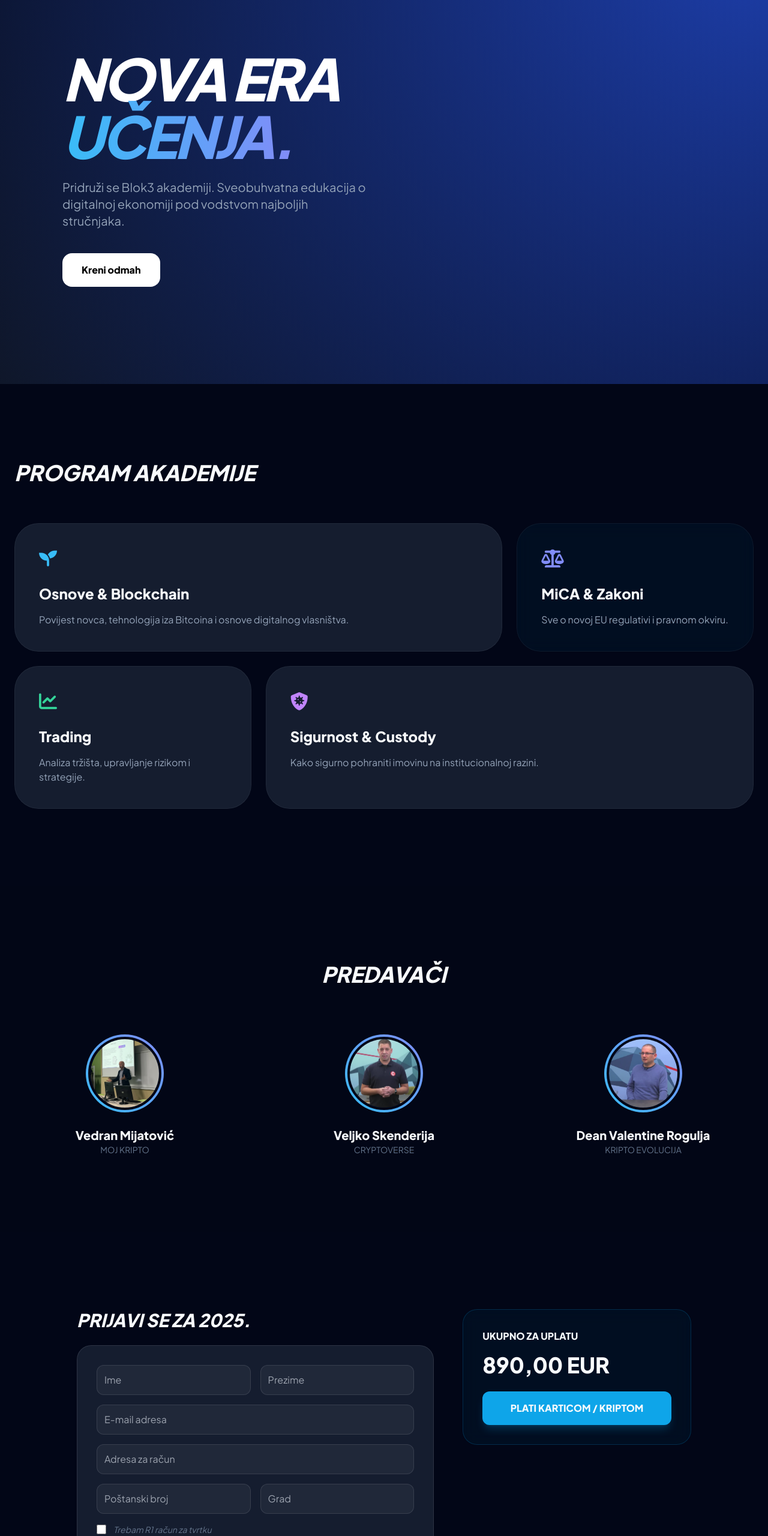
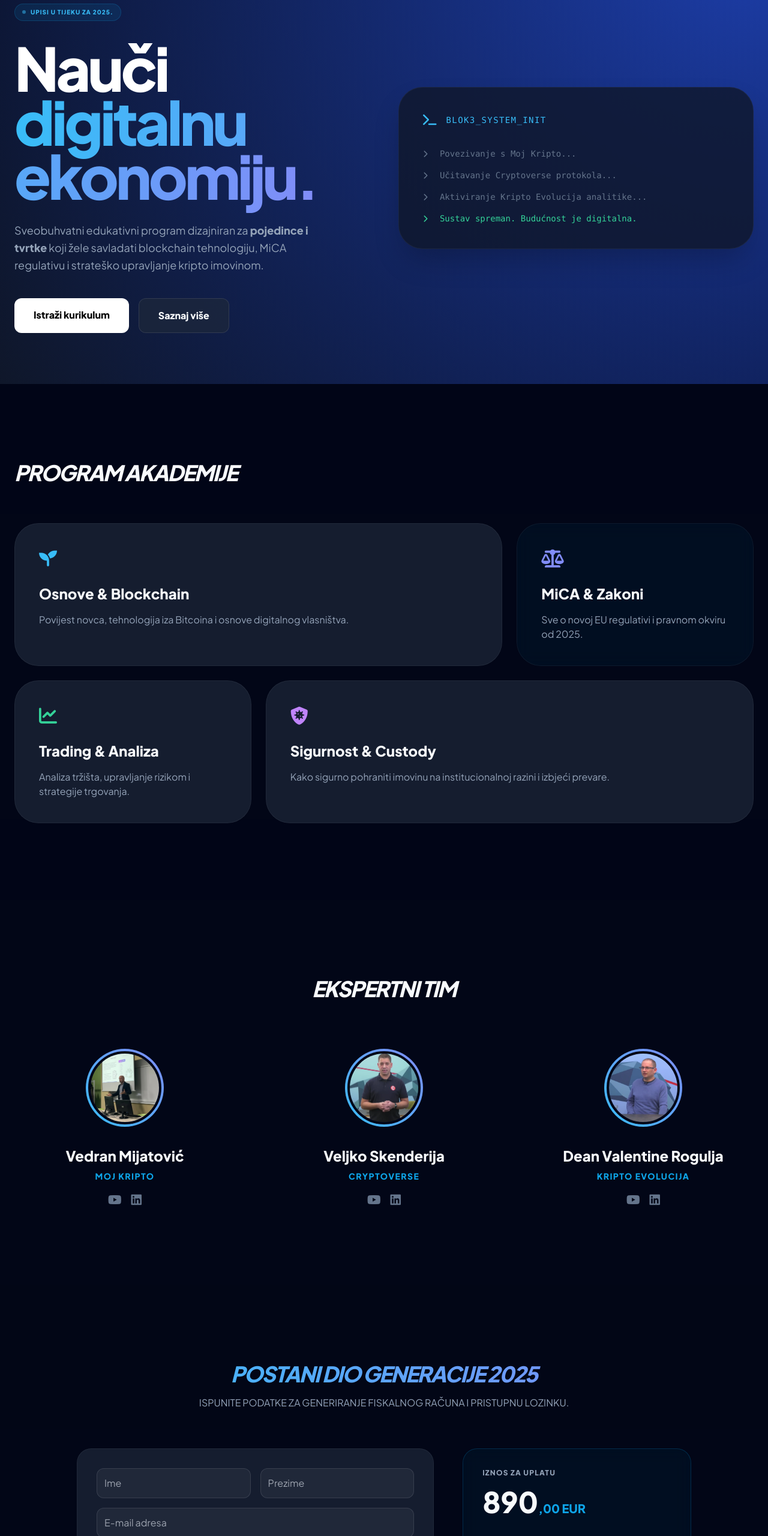
Before and after one commit to Cubicus55/Blok3, a plain HTML site: page index.html in a window 1280 px wide. Shown: the part 160-2720 px from the top of the page at 60% size. Drawn offline with nearby package versions, Linux system fonts and the light colour scheme.

Commit message:
Update index.html
novo

```diff
--- a/index.html
+++ b/index.html
@@ -19,6 +19,7 @@
         .input-field { background: rgba(255,255,255,0.05); border: 1px solid rgba(255,255,255,0.1); padding: 12px; border-radius: 12px; width: 100%; color: white; transition: 0.3s; }
         .input-field:focus { border-color: #38bdf8; outline: none; background: rgba(255,255,255,0.1); }
         .modal-overlay { display: none; position: fixed; inset: 0; background: rgba(0,0,0,0.95); z-index: 100; align-items: center; justify-content: center; padding: 20px; }
+        .terminal-bg { background: rgba(15, 23, 42, 0.8); border: 1px solid rgba(255, 255, 255, 0.05); }
     </style>
 </head>
 <body>
@@ -41,31 +42,51 @@
                 <span class="text-xl font-extrabold tracking-tighter uppercase">Blok<span class="text-sky-400">3</span></span>
             </div>
             <div class="hidden md:flex gap-8 text-xs font-bold uppercase tracking-widest text-slate-400">
-                <a href="#kurikulum" class="hover:text-white transition">Program</a>
+                <a href="#o-programu" class="hover:text-white transition">O Programu</a>
+                <a href="#kurikulum" class="hover:text-white transition">Kurikulum</a>
                 <a href="#predavaci" class="hover:text-white transition">Predavači</a>
-                <a href="#upis" class="text-sky-400 font-black">Upis 2025</a>
             </div>
-            <a href="#upis" class="bg-sky-500 hover:bg-sky-400 text-white px-5 py-2 rounded-xl text-sm font-bold transition">Kupi Tečaj</a>
+            <a href="#upis" class="bg-sky-500 hover:bg-sky-400 text-white px-6 py-2 rounded-xl text-sm font-bold transition shadow-lg shadow-sky-500/20">Prijavi se</a>
         </div>
     </nav>
 
     <header class="min-h-screen hero-gradient flex items-center px-6 pt-20">
         <div class="max-w-7xl mx-auto grid lg:grid-cols-2 gap-12 items-center">
             <div>
-                <h1 class="text-6xl md:text-8xl font-black mb-6 leading-[0.85] tracking-tighter text-white uppercase italic">
-                    Nova era <br> <span class="text-gradient">učenja.</span>
+                <div class="inline-flex items-center gap-2 bg-sky-500/10 border border-sky-500/20 text-sky-400 px-3 py-1.5 rounded-full text-[10px] font-bold mb-8 uppercase tracking-widest">
+                    <span class="w-1.5 h-1.5 rounded-full bg-sky-400 animate-pulse"></span> Upisi u tijeku za 2025.
+                </div>
+                <h1 class="text-7xl md:text-[100px] font-black mb-8 leading-[0.9] tracking-tighter text-white">
+                    Nauči <br> <span class="text-gradient">digitalnu ekonomiju.</span>
                 </h1>
-                <p class="text-xl text-slate-400 mb-10 max-w-lg">Pridruži se Blok3 akademiji. Sveobuhvatna edukacija o digitalnoj ekonomiji pod vodstvom najboljih stručnjaka.</p>
-                <div class="flex gap-4">
-                    <a href="#upis" class="bg-white text-black px-8 py-4 rounded-2xl font-black hover:bg-sky-400 transition">Kreni odmah</a>
+                <p class="text-lg text-slate-400 mb-10 max-w-lg leading-relaxed">
+                    Sveobuhvatni edukativni program dizajniran za <strong>pojedince i tvrtke</strong> koji žele savladati blockchain tehnologiju, MiCA regulativu i strateško upravljanje kripto imovinom.
+                </p>
+                <div class="flex flex-wrap gap-4">
+                    <a href="#kurikulum" class="bg-white text-black px-8 py-4 rounded-xl font-bold hover:bg-sky-400 hover:text-white transition duration-300">Istraži kurikulum</a>
+                    <button onclick="showLegal('terms')" class="glass px-8 py-4 rounded-xl font-bold hover:bg-white/5 transition">Saznaj više</button>
+                </div>
+            </div>
+            <div class="hidden lg:block">
+                <div class="terminal-bg p-10 rounded-[2.5rem] shadow-2xl relative overflow-hidden">
+                    <div class="flex items-center gap-4 mb-8">
+                        <i class="fas fa-terminal text-sky-400 text-xl"></i>
+                        <code class="text-sky-400 font-mono text-sm tracking-widest uppercase">Blok3_System_Init</code>
+                    </div>
+                    <div class="space-y-4 font-mono text-sm">
+                        <p class="text-slate-500"><i class="fas fa-chevron-right mr-3 text-xs"></i> Povezivanje s Moj Kripto...</p>
+                        <p class="text-slate-500"><i class="fas fa-chevron-right mr-3 text-xs"></i> Učitavanje Cryptoverse protokola...</p>
+                        <p class="text-slate-500"><i class="fas fa-chevron-right mr-3 text-xs"></i> Aktiviranje Kripto Evolucija analitike...</p>
+                        <p class="text-emerald-400 mt-6"><i class="fas fa-chevron-right mr-3 text-xs"></i> Sustav spreman. Budućnost je digitalna.</p>
+                    </div>
                 </div>
             </div>
         </div>
     </header>
 
-    <section id="kurikulum" class="py-32 px-6">
+    <section id="kurikulum" class="py-32 px-6 bg-slate-950/30">
         <div class="max-w-7xl mx-auto">
-            <h2 class="text-4xl font-black mb-16 uppercase italic">Program Akademije</h2>
+            <h2 class="text-4xl font-black mb-16 uppercase italic tracking-tighter">Program Akademije</h2>
             <div class="grid grid-cols-1 md:grid-cols-3 gap-6">
                 <div class="md:col-span-2 glass p-10 rounded-[2.5rem] bento-card">
                     <i class="fas fa-seedling text-3xl text-sky-400 mb-6"></i>
@@ -75,77 +96,96 @@
                 <div class="glass p-10 rounded-[2.5rem] bento-card bg-sky-500/5">
                     <i class="fas fa-balance-scale text-3xl text-indigo-400 mb-6"></i>
                     <h3 class="text-2xl font-bold mb-4">MiCA & Zakoni</h3>
-                    <p class="text-slate-400">Sve o novoj EU regulativi i pravnom okviru.</p>
+                    <p class="text-slate-400">Sve o novoj EU regulativi i pravnom okviru od 2025.</p>
                 </div>
                 <div class="glass p-10 rounded-[2.5rem] bento-card">
                     <i class="fas fa-chart-line text-3xl text-emerald-400 mb-6"></i>
-                    <h3 class="text-2xl font-bold mb-4">Trading</h3>
-                    <p class="text-slate-400">Analiza tržišta, upravljanje rizikom i strategije.</p>
+                    <h3 class="text-2xl font-bold mb-4">Trading & Analiza</h3>
+                    <p class="text-slate-400">Analiza tržišta, upravljanje rizikom i strategije trgovanja.</p>
                 </div>
                 <div class="md:col-span-2 glass p-10 rounded-[2.5rem] bento-card">
                     <i class="fas fa-shield-virus text-3xl text-purple-400 mb-6"></i>
                     <h3 class="text-2xl font-bold mb-4">Sigurnost & Custody</h3>
-                    <p class="text-slate-400">Kako sigurno pohraniti imovinu na institucionalnoj razini.</p>
+                    <p class="text-slate-400">Kako sigurno pohraniti imovinu na institucionalnoj razini i izbjeći prevare.</p>
                 </div>
             </div>
         </div>
     </section>
 
-    <section id="predavaci" class="py-32 px-6 bg-slate-950/50">
-        <div class="max-w-7xl mx-auto text-center">
-            <h2 class="text-4xl font-black mb-20 italic uppercase">Predavači</h2>
+    <section id="predavaci" class="py-32 px-6">
+        <div class="max-w-7xl mx-auto">
+            <h2 class="text-4xl font-black mb-20 italic uppercase tracking-tighter text-center">Ekspertni tim</h2>
             <div class="grid md:grid-cols-3 gap-16">
-                <div class="flex flex-col items-center">
-                    <div class="logo-ring mb-6" onclick="showImg('logo1.png')">
-                        <img src="logo1.png" class="logo-inner" onerror="this.src='https://via.placeholder.com/150'">
+                <div class="flex flex-col items-center group text-center">
+                    <div class="logo-ring mb-8" onclick="showImg('logo1.png')">
+                        <img src="logo1.png" alt="Vedran Mijatović" class="logo-inner" onerror="this.src='https://via.placeholder.com/150?text=VM'">
                     </div>
-                    <h4 class="text-xl font-bold">Vedran Mijatović</h4>
-                    <p class="text-slate-500 text-sm uppercase">Moj Kripto</p>
+                    <h4 class="text-2xl font-bold mb-2">Vedran Mijatović</h4>
+                    <p class="text-sky-500 text-sm font-bold mb-4 uppercase tracking-widest">Moj Kripto</p>
+                    <div class="flex gap-4">
+                        <a href="#" class="text-slate-500 hover:text-red-500 transition"><i class="fab fa-youtube text-xl"></i></a>
+                        <a href="#" class="text-slate-500 hover:text-blue-500 transition"><i class="fab fa-linkedin text-xl"></i></a>
+                    </div>
                 </div>
-                <div class="flex flex-col items-center">
-                    <div class="logo-ring mb-6" onclick="showImg('logo2.png')">
-                        <img src="logo2.png" class="logo-inner" onerror="this.src='https://via.placeholder.com/150'">
+                <div class="flex flex-col items-center group text-center">
+                    <div class="logo-ring mb-8" onclick="showImg('logo2.png')">
+                        <img src="logo2.png" alt="Veljko Skenderija" class="logo-inner" onerror="this.src='https://via.placeholder.com/150?text=VS'">
                     </div>
-                    <h4 class="text-xl font-bold">Veljko Skenderija</h4>
-                    <p class="text-slate-500 text-sm uppercase">Cryptoverse</p>
+                    <h4 class="text-2xl font-bold mb-2">Veljko Skenderija</h4>
+                    <p class="text-sky-500 text-sm font-bold mb-4 uppercase tracking-widest">Cryptoverse</p>
+                    <div class="flex gap-4">
+                        <a href="#" class="text-slate-500 hover:text-red-500 transition"><i class="fab fa-youtube text-xl"></i></a>
+                        <a href="#" class="text-slate-500 hover:text-blue-500 transition"><i class="fab fa-linkedin text-xl"></i></a>
+                    </div>
                 </div>
-                <div class="flex flex-col items-center">
-                    <div class="logo-ring mb-6" onclick="showImg('logo3.png')">
-                        <img src="logo3.png" class="logo-inner" onerror="this.src='https://via.placeholder.com/150'">
+                <div class="flex flex-col items-center group text-center">
+                    <div class="logo-ring mb-8" onclick="showImg('logo3.png')">
+                        <img src="logo3.png" alt="Dean Valentine Rogulja" class="logo-inner" onerror="this.src='https://via.placeholder.com/150?text=DVR'">
                     </div>
-                    <h4 class="text-xl font-bold">Dean Valentine Rogulja</h4>
-                    <p class="text-slate-500 text-sm uppercase">Kripto Evolucija</p>
+                    <h4 class="text-2xl font-bold mb-2">Dean Valentine Rogulja</h4>
+                    <p class="text-sky-500 text-sm font-bold mb-4 uppercase tracking-widest">Kripto Evolucija</p>
+                    <div class="flex gap-4">
+                        <a href="#" class="text-slate-500 hover:text-red-500 transition"><i class="fab fa-youtube text-xl"></i></a>
+                        <a href="#" class="text-slate-500 hover:text-blue-500 transition"><i class="fab fa-linkedin text-xl"></i></a>
+                    </div>
                 </div>
             </div>
         </div>
     </section>
 
-    <section id="upis" class="py-32 px-6">
+    <section id="upis" class="py-32 px-6 bg-slate-950/50">
         <div class="max-w-5xl mx-auto">
+            <div class="text-center mb-16 uppercase italic">
+                <h2 class="text-4xl font-black mb-4 tracking-tighter text-gradient">Postani dio generacije 2025</h2>
+                <p class="text-slate-400 not-italic">Ispunite podatke za generiranje fiskalnog računa i pristupnu lozinku.</p>
+            </div>
+
             <div class="grid lg:grid-cols-5 gap-12">
                 <div class="lg:col-span-3 space-y-6">
-                    <h2 class="text-3xl font-black uppercase italic">Prijavi se za 2025.</h2>
-                    <div class="glass p-8 rounded-3xl space-y-4">
-                        <div class="grid grid-cols-2 gap-4">
+                    <div class="glass p-8 rounded-3xl border-white/5">
+                        <div class="grid md:grid-cols-2 gap-4 mb-4">
                             <input type="text" placeholder="Ime" class="input-field">
                             <input type="text" placeholder="Prezime" class="input-field">
                         </div>
-                        <input type="email" placeholder="E-mail adresa" class="input-field">
-                        <input type="text" placeholder="Adresa za račun" class="input-field">
-                        <div class="grid grid-cols-2 gap-4">
+                        <input type="email" placeholder="E-mail adresa" class="input-field mb-4">
+                        <input type="text" placeholder="Adresa i kućni broj" class="input-field mb-4">
+                        <div class="grid grid-cols-2 gap-4 mb-6">
                             <input type="text" placeholder="Poštanski broj" class="input-field">
                             <input type="text" placeholder="Grad" class="input-field">
                         </div>
-                        <label class="flex items-center gap-3 text-sm text-slate-500 italic cursor-pointer">
-                            <input type="checkbox" class="w-4 h-4 rounded"> Trebam R1 račun za tvrtku
+                        <label class="flex items-center gap-3 cursor-pointer">
+                            <input type="checkbox" class="w-4 h-4 rounded"> <span class="text-xs text-slate-500 uppercase font-bold">Trebam R1 račun za tvrtku</span>
                         </label>
                     </div>
                 </div>
                 <div class="lg:col-span-2">
                     <div class="glass p-8 rounded-3xl border-sky-500/20 bg-sky-500/5">
-                        <h3 class="font-bold mb-4 uppercase">Ukupno za uplatu</h3>
-                        <div class="text-4xl font-black mb-6">890,00 EUR</div>
-                        <button class="w-full bg-sky-500 hover:bg-sky-400 py-4 rounded-xl font-black uppercase transition shadow-lg shadow-sky-500/20">Plati Karticom / Kriptom</button>
+                        <h3 class="font-bold mb-4 uppercase text-xs tracking-widest text-slate-400">Iznos za uplatu</h3>
+                        <div class="text-5xl font-black mb-8">890<span class="text-xl text-sky-500">,00 EUR</span></div>
+                        <button class="w-full bg-sky-500 hover:bg-sky-400 text-white font-black py-5 rounded-2xl shadow-lg shadow-sky-500/20 transition mb-6 uppercase tracking-widest">Pristupi akademiji</button>
+                        <div class="flex justify-center gap-6 text-slate-500">
+                            <i class="fab fa-cc-visa text-2xl"></i><i class="fab fa-cc-mastercard text-2xl"></i><i class="fab fa-bitcoin text-2xl"></i>
+                        </div>
                     </div>
                 </div>
             </div>
@@ -154,18 +194,22 @@
 
     <footer class="py-20 px-6 border-t border-white/5 bg-slate-950">
         <div class="max-w-7xl mx-auto">
-            <div class="grid md:grid-cols-2 lg:grid-cols-4 gap-12 mb-12">
+            <div class="grid md:grid-cols-2 lg:grid-cols-4 gap-12 mb-16">
                 <div class="lg:col-span-2">
-                    <span class="font-bold text-white block mb-4 uppercase">Block3 j.d.o.o.</span>
+                    <div class="flex items-center gap-3 mb-6">
+                        <div class="w-6 h-6 bg-sky-500 rounded font-bold flex items-center justify-center text-[10px]">B3</div>
+                        <span class="font-bold tracking-widest uppercase text-sm">Block3 j.d.o.o.</span>
+                    </div>
                     <div class="text-[11px] text-slate-500 space-y-1 uppercase tracking-tighter">
                         <p>Digitalna Ulica 21, 10000 Zagreb | OIB: 01234567890</p>
                         <p>Firma u osnivanju | Svi računi su fiskalizirani (e-Račun 2026 Ready)</p>
+                        <p class="pt-4 text-slate-400 font-bold italic lowercase">v1.0.25 - sustav spreman.</p>
                     </div>
                 </div>
                 <div>
-                    <h5 class="font-bold mb-4 text-xs uppercase text-white">Legal</h5>
-                    <div class="flex flex-col gap-2 text-sm text-slate-500">
-                        <button onclick="showLegal('terms')" class="text-left hover:text-white transition">Uvjeti</button>
+                    <h5 class="font-bold mb-6 text-xs uppercase tracking-widest text-white">Info</h5>
+                    <div class="flex flex-col gap-3 text-sm text-slate-500">
+                        <button onclick="showLegal('terms')" class="text-left hover:text-white transition">Uvjeti poslovanja</button>
                         <button onclick="showLegal('nfa')" class="text-left hover:text-sky-400 font-bold transition italic">NFA Disclaimer</button>
                     </div>
                 </div>
@@ -178,8 +222,8 @@
         function showLegal(t){
             const c = document.getElementById('legalContent');
             const data = {
-                terms: '<h2 class="text-2xl font-black text-white">Uvjeti</h2><p>Standardni uvjeti poslovanja Block3 akademije...</p>',
-                nfa: '<h2 class="text-2xl font-black text-sky-400 italic italic uppercase">NFA Disclaimer</h2><p>Sadržaj nije financijski savjet. Kripto je rizičan.</p>'
+                terms: '<h2 class="text-2xl font-black uppercase">Uvjeti poslovanja</h2><p>Standardni uvjeti akademije...</p>',
+                nfa: '<h2 class="text-2xl font-black uppercase text-sky-400 italic">NFA Disclaimer</h2><p>Sadržaj nije financijski savjet. Kripto je rizičan.</p>'
             };
             c.innerHTML = data[t];
             document.getElementById('legalModal').style.display='flex';
```
